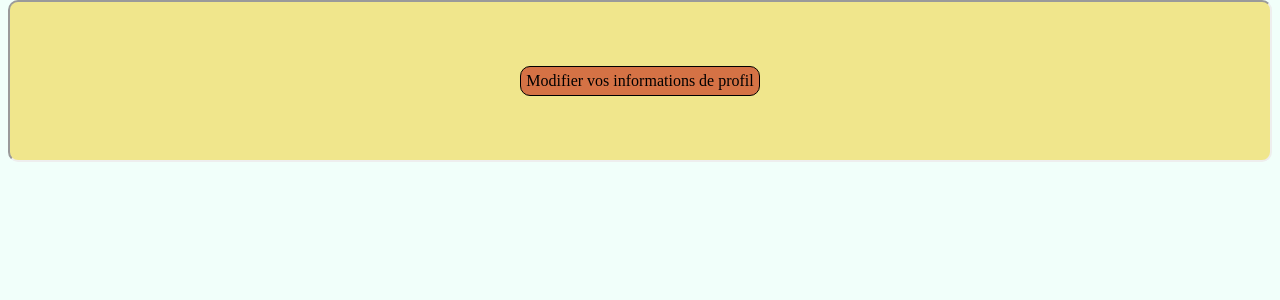
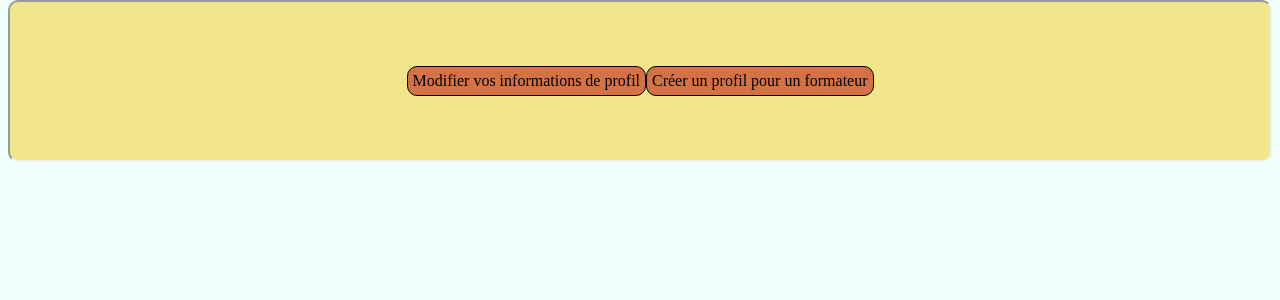
Before and after one commit to AnthonyWGit/Sessions_Formations, a Symfony app: template templates/security/profile.html.twig in a window 1280 px wide. Shown: the part 95-395 px from the top of the page. Run offline with Twig, Linux system fonts and the light colour scheme; the template is opened without the code that fills it, so the values that code supplies are empty; some libraries are stand-ins or nearby versions.

Commit message:
admin can reation new profiles for formateurs

```diff
--- a/templates/security/profile.html.twig
+++ b/templates/security/profile.html.twig
@@ -6,6 +6,10 @@
 <div class="encardC">
     <div class="topPage">
         <a class="looksLikeAButtonScarlet" href=" {{path("modifyCredentials", {'id' : app.user.id}) }}">Modifier vos informations de profil</a>
+
+        <a class="looksLikeAButtonScarlet" href=" {{path( "app_register") }}">Créer un profil pour un formateur</a>
+    </div>
+
     </div>
 </div>
 
```
